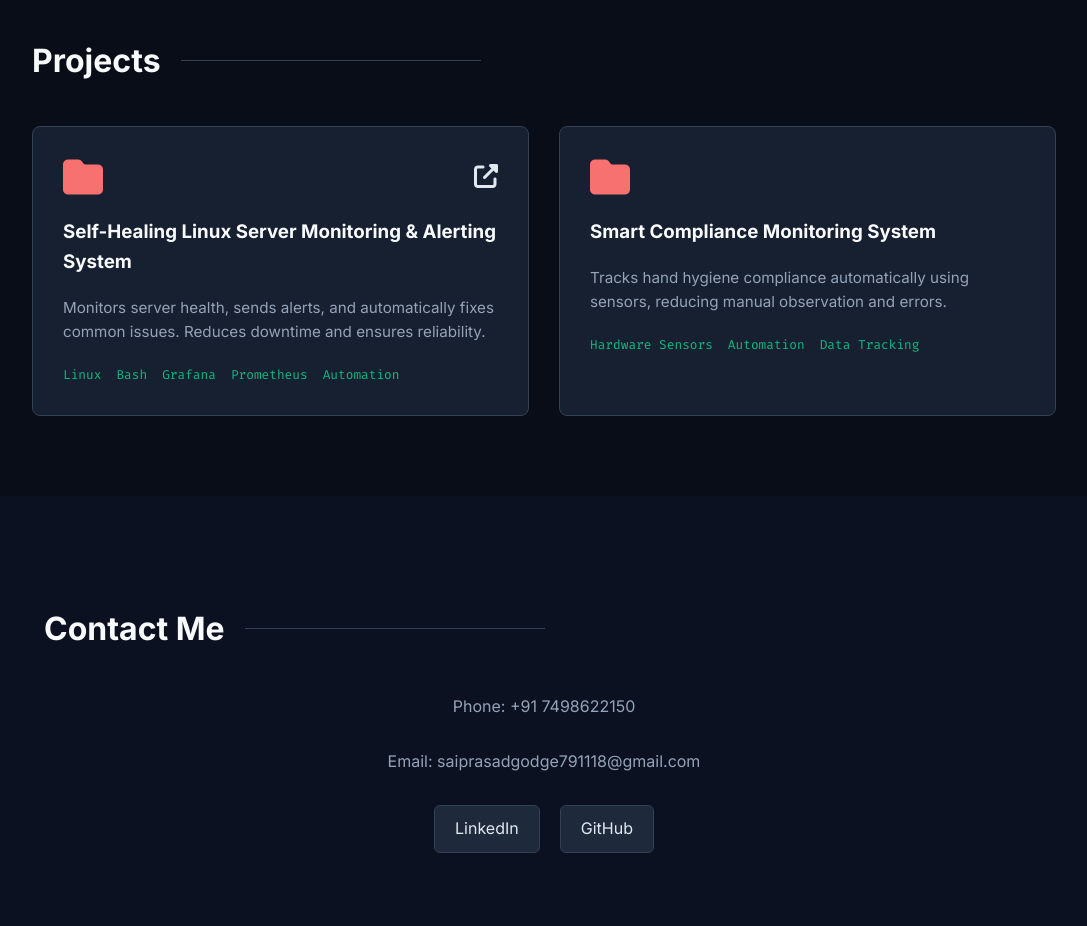
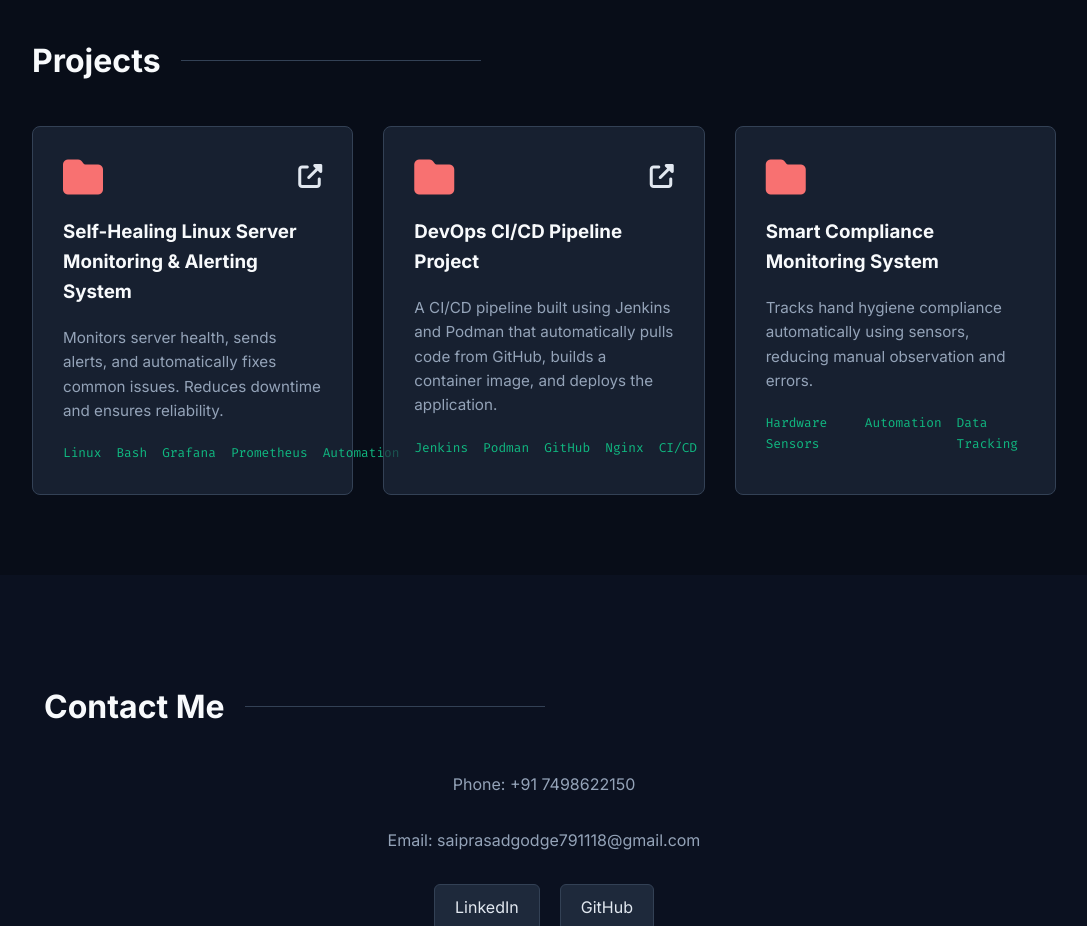
Before and after one commit to SAI-GODGE/SAI-GODGE.github.io, a plain HTML site: page index.html in a window 1280 px wide. Shown: the part 2120-3046 px from the top of the page, without its empty margins (96-1183 px from the left). Drawn offline with Linux system fonts and the light colour scheme.

Commit message:
Update index.html

```diff
--- a/index.html
+++ b/index.html
@@ -131,6 +131,30 @@
       </div>
     </div>
     <div class="project-card">
+  <div class="project-header">
+    <i class="fas fa-folder folder-icon"></i>
+    <a href="https://github.com/SAI-GODGE/devops-cicd-project" target="_blank">
+      <i class="fas fa-external-link-alt"></i>
+    </a>
+  </div>
+
+  <h3>DevOps CI/CD Pipeline Project</h3>
+
+  <p>
+    A CI/CD pipeline built using Jenkins and Podman that automatically
+    pulls code from GitHub, builds a container image, and deploys the
+    application.
+  </p>
+
+  <div class="tech-stack">
+    <span>Jenkins</span>
+    <span>Podman</span>
+    <span>GitHub</span>
+    <span>Nginx</span>
+    <span>CI/CD</span>
+  </div>
+</div>
+    <div class="project-card">
       <div class="project-header">
         <i class="fas fa-folder folder-icon"></i>
       </div>
```
